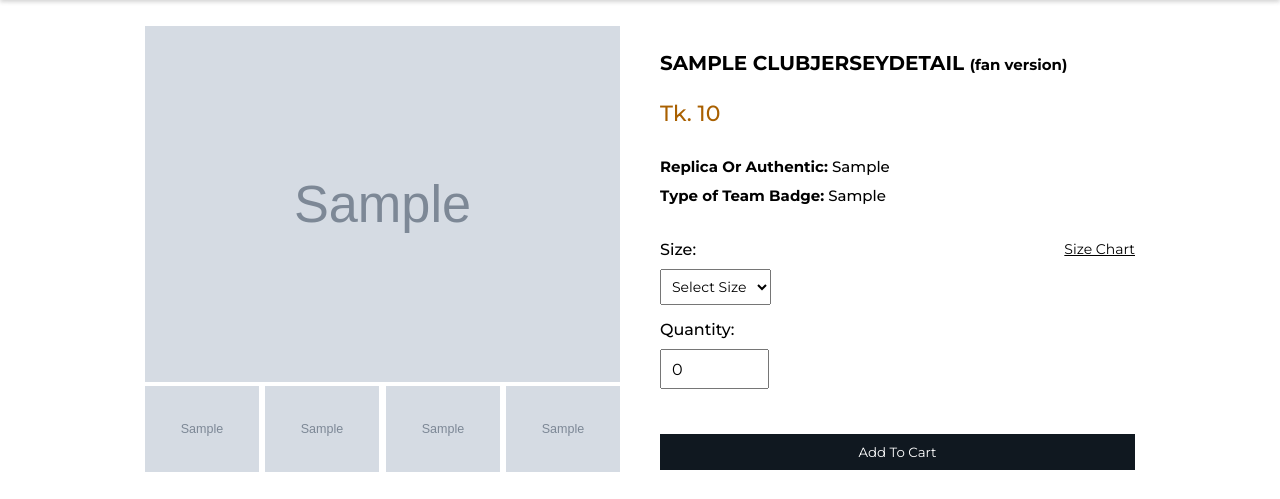
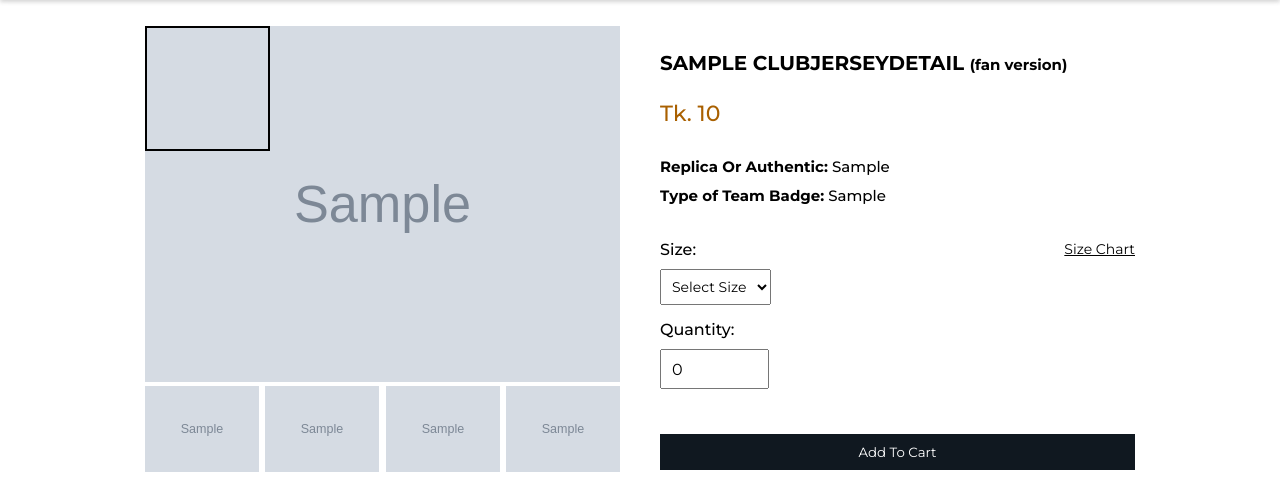
Before and after one commit to Ahmedriyal/eCommerce, a Django app: page /club/1/ in a window 1280 px wide. Shown: the part 94-593 px from the top of the page. Run offline with Django 3.2, Linux system fonts and the light colour scheme; a user stored in the database is signed in; data comes from the database, SQL or seed files in the repository; tables that the repository leaves empty hold one stand-in row (values such as "Sample post"); grey boxes marked "Sample" are stand-in pictures; some libraries are stand-ins or nearby versions.

Commit message:
Football apparel website using django

```diff
--- a/eCommerce/jerseyshop/templates/html/base.html
+++ b/eCommerce/jerseyshop/templates/html/base.html
@@ -56,6 +56,7 @@
     <script src="https://stackpath.bootstrapcdn.com/bootstrap/4.4.1/js/bootstrap.min.js" integrity="sha384-wfSDF2E50Y2D1uUdj0O3uMBJnjuUD4Ih7YwaYd1iqfktj0Uod8GCExl3Og8ifwB6" crossorigin="anonymous"></script>
     <script type="text/javascript" src="{% static 'js/cart.js' %}"></script>
     <script src="{% static 'js/messages.js' %}"></script>
+    <script src="{% static 'js/ImageZoom.js' %}"></script>
 
 
 </body>
--- a/eCommerce/jerseyshop/templates/html/club_jersey_details.html
+++ b/eCommerce/jerseyshop/templates/html/club_jersey_details.html
@@ -9,20 +9,22 @@
 <div class="small-container single-product">
     <div class="row-3">
         <div class="col-2">
-            <img src="{{club_jersey.image.url}}" alt="" width="100%" id="ProductImg">
-
+            <div id="img-container">
+                <div id="lens"></div>
+                <img id="featured" src="{{club_jersey.image.url}}" alt="" width="100%">
+            </div>
             <div class="small-img-row">
                 <div class="small-img-col">
-                    <img src="{{club_jersey.small_image1URL}}" alt="" width="100%" class="small-img">
+                    <img class="thumbnail active" src="{{club_jersey.small_image1URL}}" alt="" width="100%" class="small-img">
                 </div>
                 <div class="small-img-col">
-                    <img src="{{club_jersey.small_image2URL}}" alt="" width="100%" class="small-img">
+                    <img class="thumbnail" src="{{club_jersey.small_image2URL}}" alt="" width="100%" class="small-img">
                 </div>
                 <div class="small-img-col">
-                    <img src="{{club_jersey.small_image3URL}}" alt="" width="100%" class="small-img">
+                    <img class="thumbnail" src="{{club_jersey.small_image3URL}}" alt="" width="100%" class="small-img">
                 </div>
                 <div class="small-img-col">
-                    <img src="{{club_jersey.small_image4URL}}" alt="" width="100%" class="small-img">
+                    <img class="thumbnail" src="{{club_jersey.small_image4URL}}" alt="" width="100%" class="small-img">
                 </div>
             </div>
         </div>
--- a/eCommerce/jerseyshop/templates/html/navbar.html
+++ b/eCommerce/jerseyshop/templates/html/navbar.html
@@ -91,7 +91,7 @@
                 </div>
               </div>
               <div class="link">
-                <a href="" class="btn-2">Shop Clubs<a>
+                <a href="" class="btn-2">Shop Clubs</a>
               </div>
 
             </div>
@@ -137,7 +137,7 @@
                 </div>
               </div>
               <div class="link">
-                <a href="" class="btn-2">Shop National Teams<a>
+                <a href="" class="btn-2">Shop National Teams</a>
               </div>
             </div>
           </li>
--- a/eCommerce/static/css/details.css
+++ b/eCommerce/static/css/details.css
@@ -193,3 +193,34 @@ label{
     font-weight: 500;
     font-size: 16px;
 }
+
+.img-magnifier-container {
+  position:relative;
+}
+
+.img-magnifier-glass {
+  position: absolute;
+  border: 1px solid #000;
+  border-radius: 50%;
+  cursor: none;
+  /*Set the size of the magnifier glass:*/
+  width: 200px;
+  height: 200px;
+}
+
+
+#img-container{
+	z-index: 1;
+	position: relative;
+}
+
+#lens{
+	z-index: 2;
+	position: absolute;
+    height: 125px;
+	width: 125px;
+	border:2px solid black;
+	background-repeat: no-repeat;
+	cursor: none;
+
+}
--- /dev/null
+++ b/eCommerce/static/js/ImageZoom.js
@@ -0,0 +1,111 @@
+let thumbnails = document.getElementsByClassName('thumbnail')
+
+let activeImages = document.getElementsByClassName('active')
+
+for (var i=0; i < thumbnails.length; i++){
+
+	thumbnails[i].addEventListener('click', function(){
+		console.log(activeImages)
+
+		if (activeImages.length > 0){
+			activeImages[0].classList.remove('active')
+		}
+
+
+		this.classList.add('active')
+		document.getElementById('featured').src = this.src
+	})
+}
+
+
+document.getElementById('img-container').addEventListener('mouseover', function(){
+    imageZoom('featured')
+
+})
+
+function imageZoom(imgID){
+	let img = document.getElementById(imgID)
+	let lens = document.getElementById('lens')
+
+	lens.style.backgroundImage = `url( ${img.src} )`
+
+	let ratio = 3
+
+	lens.style.backgroundSize = (img.width * ratio) + 'px ' + (img.height * ratio) + 'px';
+
+	img.addEventListener("mousemove", moveLens)
+	lens.addEventListener("mousemove", moveLens)
+	img.addEventListener("touchmove", moveLens)
+
+	function moveLens(){
+		/*
+        Function sets sets position of lens over image and background image of lens
+        1 - Get cursor position
+        2 - Set top and left position using cursor position - lens width & height / 2
+        3 - Set lens top/left positions based on cursor results
+        4 - Set lens background position & invert
+        5 - Set lens bounds
+
+        */
+
+        //1
+		let pos = getCursor()
+		//console.log('pos:', pos)
+
+		//2
+		let positionLeft = pos.x - (lens.offsetWidth / 2)
+		let positionTop = pos.y - (lens.offsetHeight / 2)
+
+		//5
+		if(positionLeft < 0 ){
+			positionLeft = 0
+		}
+
+		if(positionTop < 0 ){
+			positionTop = 0
+		}
+
+		if(positionLeft > img.width - lens.offsetWidth /1 ){
+			positionLeft = img.width - lens.offsetWidth /1
+		}
+
+		if(positionTop > img.height - lens.offsetHeight /1 ){
+			positionTop = img.height - lens.offsetHeight /1
+		}
+
+
+		//3
+		lens.style.left = positionLeft + 'px';
+		lens.style.top = positionTop + 'px';
+
+		//4
+		lens.style.backgroundPosition = "-" + (pos.x * ratio) + 'px -' +  (pos.y * ratio) + 'px'
+	}
+
+	function getCursor(){
+		/* Function gets position of mouse in dom and bounds
+         of image to know where mouse is over image when moved
+
+        1 - set "e" to window events
+        2 - Get bounds of image
+        3 - set x to position of mouse on image using pageX/pageY - bounds.left/bounds.top
+        4- Return x and y coordinates for mouse position on image
+
+         */
+
+        let e = window.event
+        let bounds = img.getBoundingClientRect()
+
+        //console.log('e:', e)
+        //console.log('bounds:', bounds)
+        let x = e.pageX - bounds.left
+		let y = e.pageY - bounds.top
+		x = x - window.pageXOffset;
+		y = y - window.pageYOffset;
+
+		return {'x':x, 'y':y}
+	}
+
+}
+
+imageZoom('featured')
```
